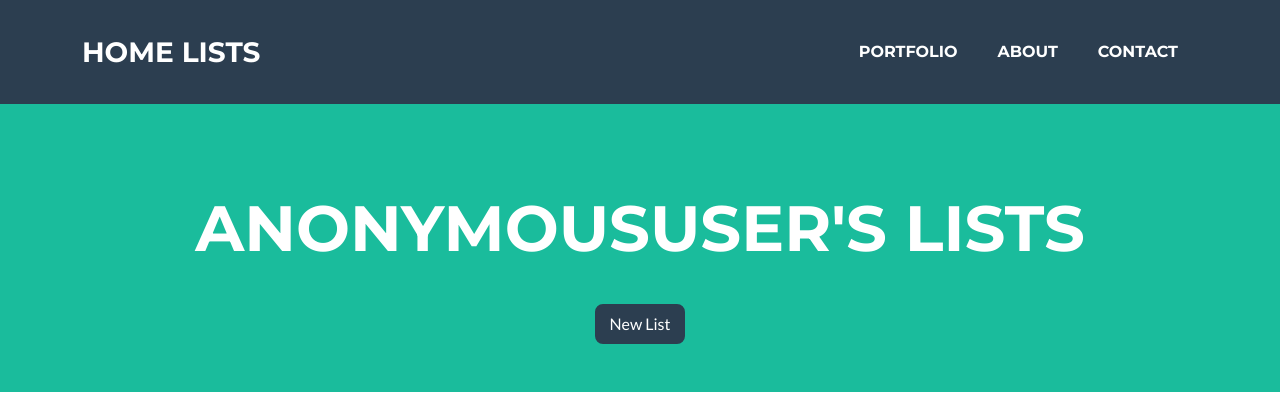
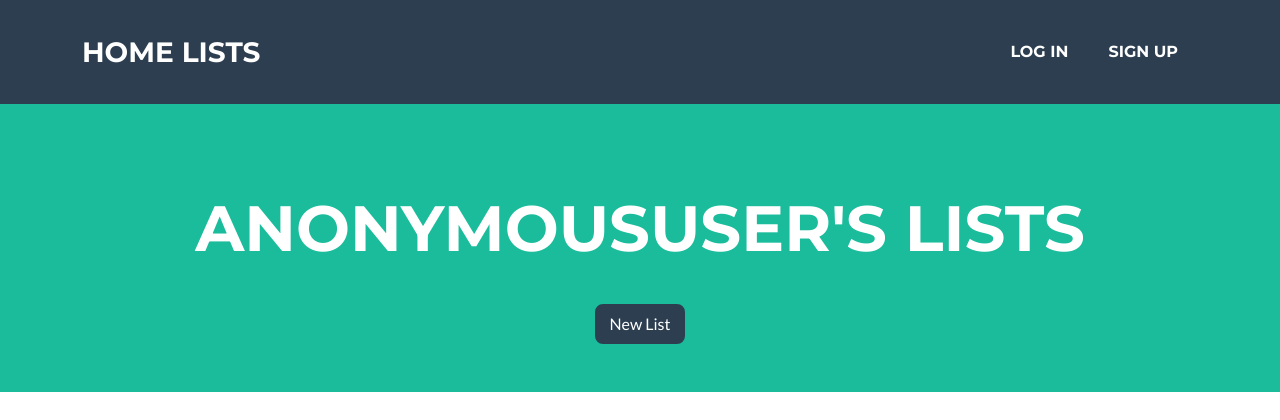
Before and after one commit to jay3ss/django-playground, a Django app: page /lists/ in a window 1280 px wide. Shown: the top 420 px of the page. Run offline with Django 4.2, Linux system fonts and the light colour scheme; data that the repository does not hold is empty; some libraries are stand-ins or nearby versions.

Commit message:
Add links for logging in/out, signing up, and viewing lists

```diff
--- a/templates/_navbar.html
+++ b/templates/_navbar.html
@@ -12,15 +12,34 @@
         </button>
         <div class="collapse navbar-collapse" id="navbarResponsive">
             <ul class="navbar-nav ms-auto">
+                {% if user.is_authenticated %}
+                {% comment %} <li class="nav-item mx-0 mx-lg-1">
+                    <a class="nav-link py-3 px-0 px-lg-3 rounded" href="{% url 'list_public' %}">
+                        Public Lists
+                    </a>
+                </li> {% endcomment %}
                 <li class="nav-item mx-0 mx-lg-1">
-                    <a class="nav-link py-3 px-0 px-lg-3 rounded" href="#portfolio">Portfolio</a>
+                    <a class="nav-link py-3 px-0 px-lg-3 rounded" href="{% url 'list_index' %}">
+                        My Lists
+                    </a>
                 </li>
                 <li class="nav-item mx-0 mx-lg-1">
-                    <a class="nav-link py-3 px-0 px-lg-3 rounded" href="#about">About</a>
+                    <a class="nav-link py-3 px-0 px-lg-3 rounded" href="{% url 'account_logout' %}">
+                        Log Out
+                    </a>
+                </li>
+                {% else %}
+                <li class="nav-item mx-0 mx-lg-1">
+                    <a class="nav-link py-3 px-0 px-lg-3 rounded" href="{% url 'account_login' %}">
+                        Log In
+                    </a>
                 </li>
                 <li class="nav-item mx-0 mx-lg-1">
-                    <a class="nav-link py-3 px-0 px-lg-3 rounded" href="#contact">Contact</a>
+                    <a class="nav-link py-3 px-0 px-lg-3 rounded" href="{% url 'account_signup' %}">
+                        Sign Up
+                    </a>
                 </li>
+                {% endif %}
             </ul>
         </div>
     </div>
```
